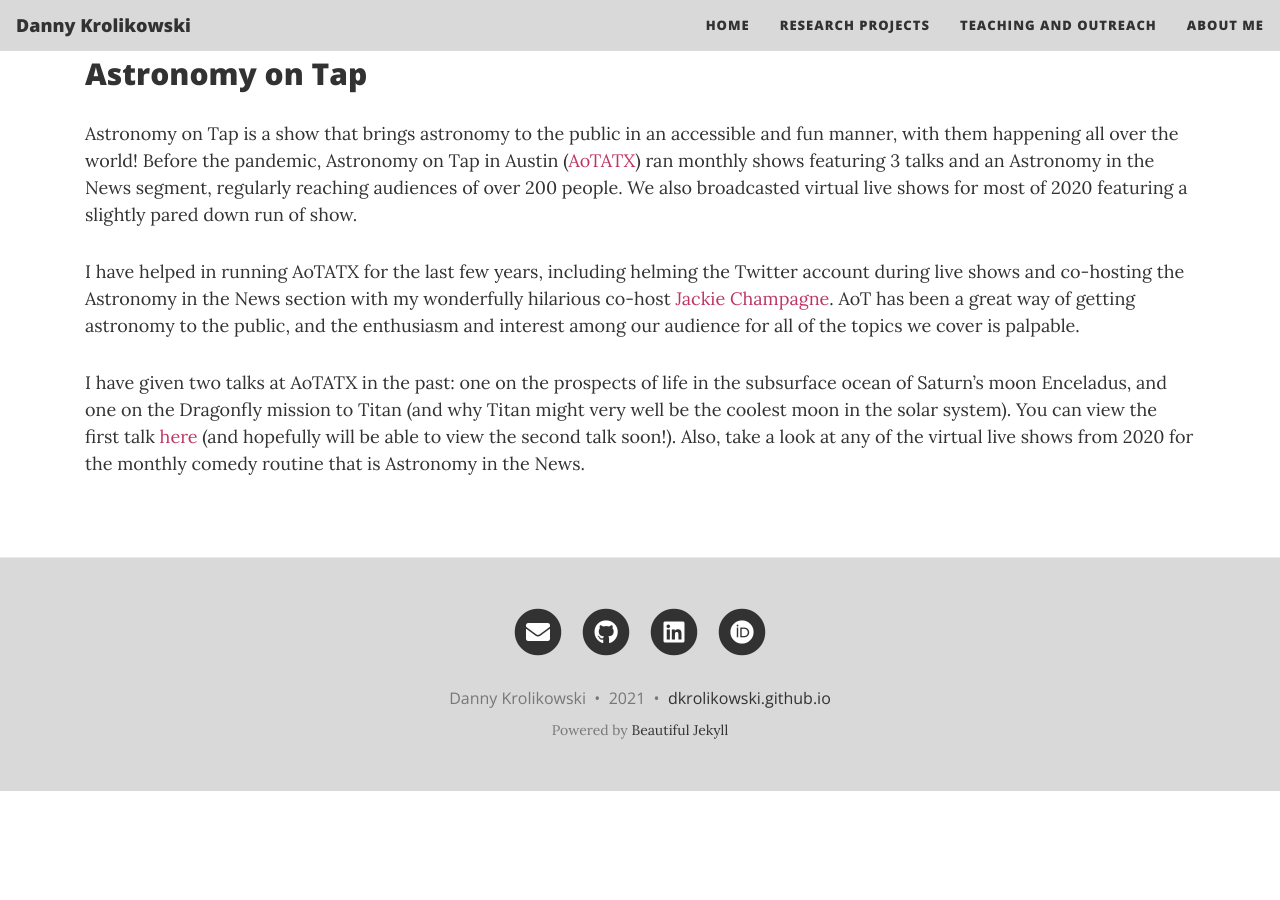
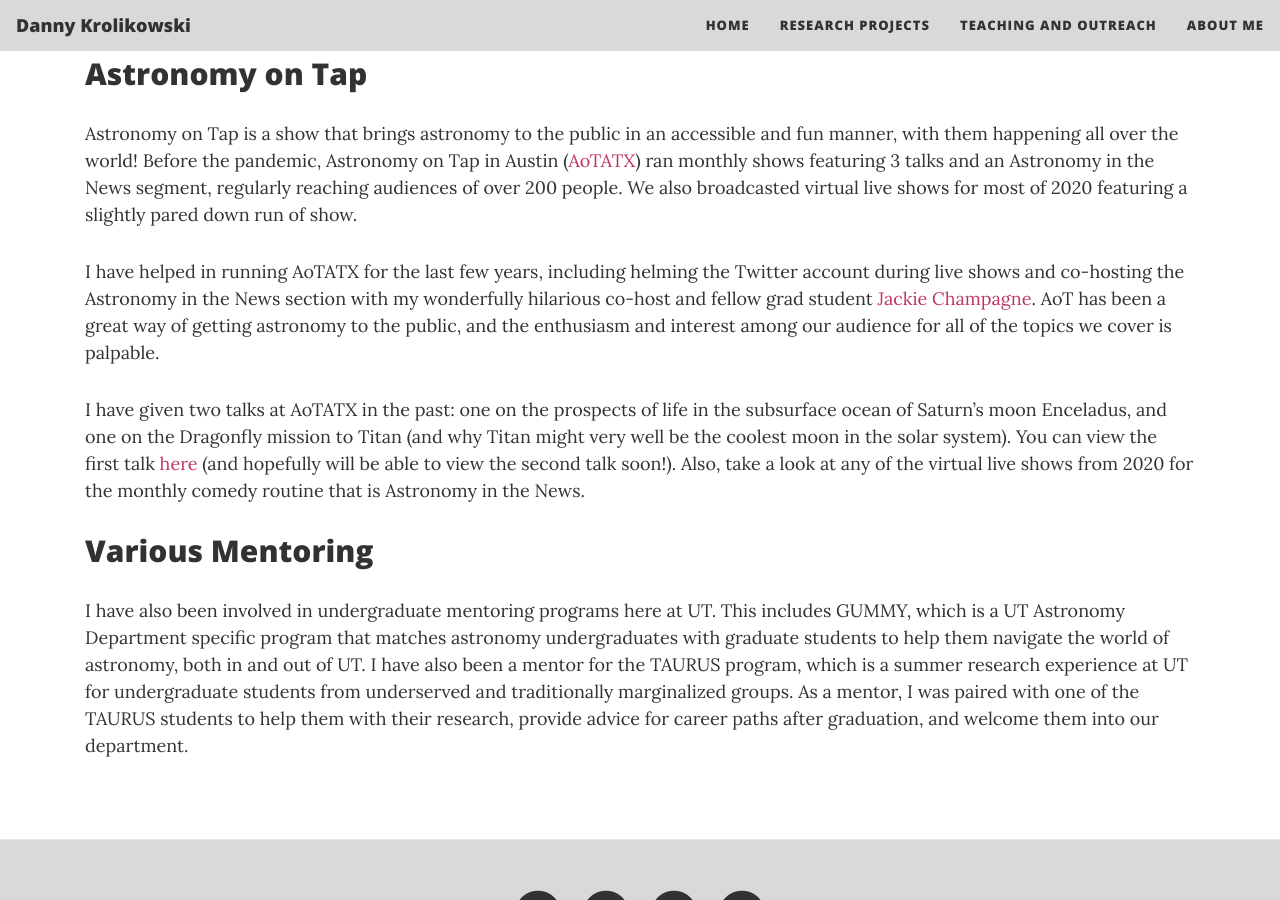
Before and after one commit to dkrolikowski/dkrolikowski.github.io, a Jekyll site: the page built from teach.md, in a window 1280 px wide and 900 px high, scrolled down 1995 px. Built offline with Jekyll 4.4.1, drawn with Linux system fonts in a browser that asks for light colours; nearby versions of some CDN libraries; before the commit the page ends 2786 px from its top, so only the background shows below that.

Commit message:
Added mentoring stuff

```diff
--- a/teach.md
+++ b/teach.md
@@ -34,8 +34,12 @@ I also was a tutor at the SUNY Geneseo [Physics Learning Center](https://www.gen
 
 Astronomy on Tap is a show that brings astronomy to the public in an accessible and fun manner, with them happening all over the world! Before the pandemic, Astronomy on Tap in Austin ([AoTATX](https://www.aotatx.org)) ran monthly shows featuring 3 talks and an Astronomy in the News segment, regularly reaching audiences of over 200 people. We also broadcasted virtual live shows for most of 2020 featuring a slightly pared down run of show.
 
-I have helped in running AoTATX for the last few years, including helming the Twitter account during live shows and co-hosting the Astronomy in the News section with my wonderfully hilarious co-host [Jackie Champagne](http://jackiechampagne.com). AoT has been a great way of getting astronomy to the public, and the enthusiasm and interest among our audience for all of the topics we cover is palpable.
+I have helped in running AoTATX for the last few years, including helming the Twitter account during live shows and co-hosting the Astronomy in the News section with my wonderfully hilarious co-host and fellow grad student [Jackie Champagne](http://jackiechampagne.com). AoT has been a great way of getting astronomy to the public, and the enthusiasm and interest among our audience for all of the topics we cover is palpable.
 
 I have given two talks at AoTATX in the past: one on the prospects of life in the subsurface ocean of Saturn's moon Enceladus, and one on the Dragonfly mission to Titan (and why Titan might very well be the coolest moon in the solar system). You can view the first talk [here](https://www.youtube.com/watch?v=bVnOff4VTcU) (and hopefully will be able to view the second talk soon!). Also, take a look at any of the virtual live shows from 2020 for the monthly comedy routine that is Astronomy in the News.
 
 <!-- <iframe width="560" height="315" src="https://www.youtube.com/watch?v=bVnOff4VTcU"  frameborder="0"  allow="autoplay; encrypted-media" allowfullscreen></iframe> -->
+
+## Various Mentoring
+
+I have also been involved in undergraduate mentoring programs here at UT. This includes GUMMY, which is a UT Astronomy Department specific program that matches astronomy undergraduates with graduate students to help them navigate the world of astronomy, both in and out of UT. I have also been a mentor for the TAURUS program, which is a summer research experience at UT for undergraduate students from underserved and traditionally marginalized groups. As a mentor, I was paired with one of the TAURUS students to help them with their research, provide advice for career paths after graduation, and welcome them into our department.
```
